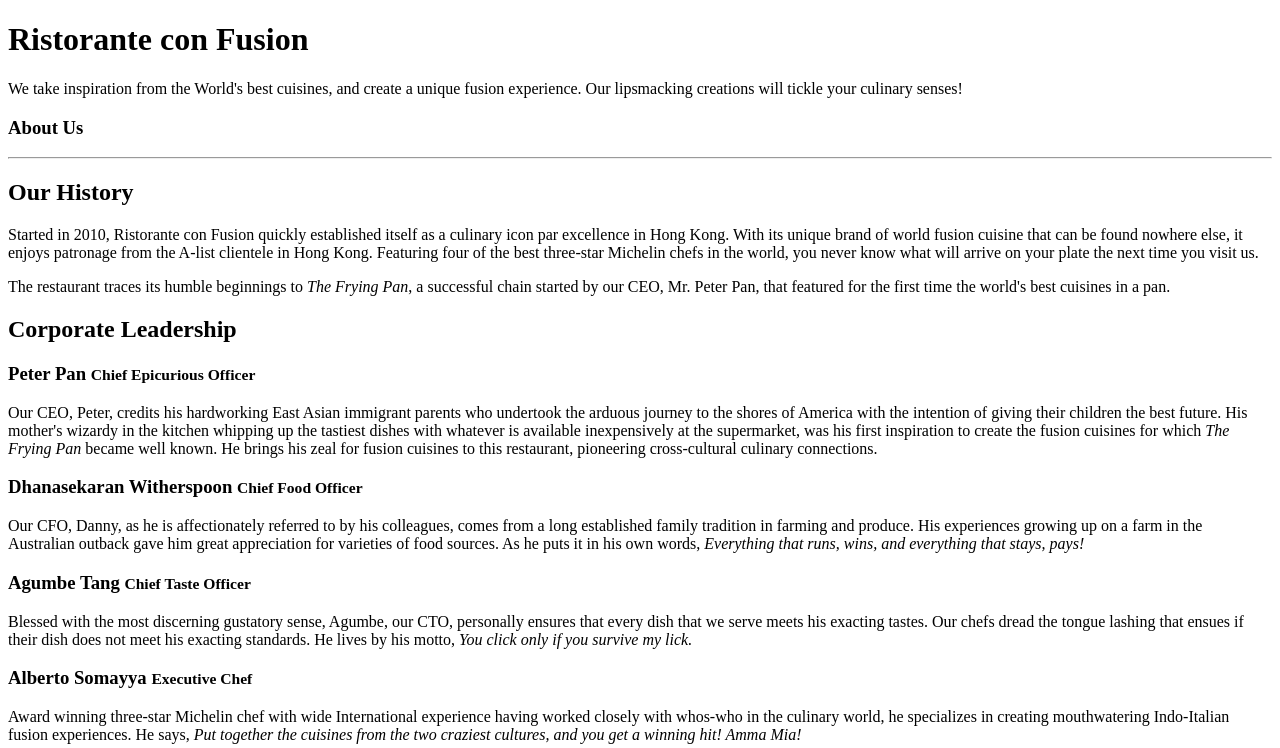
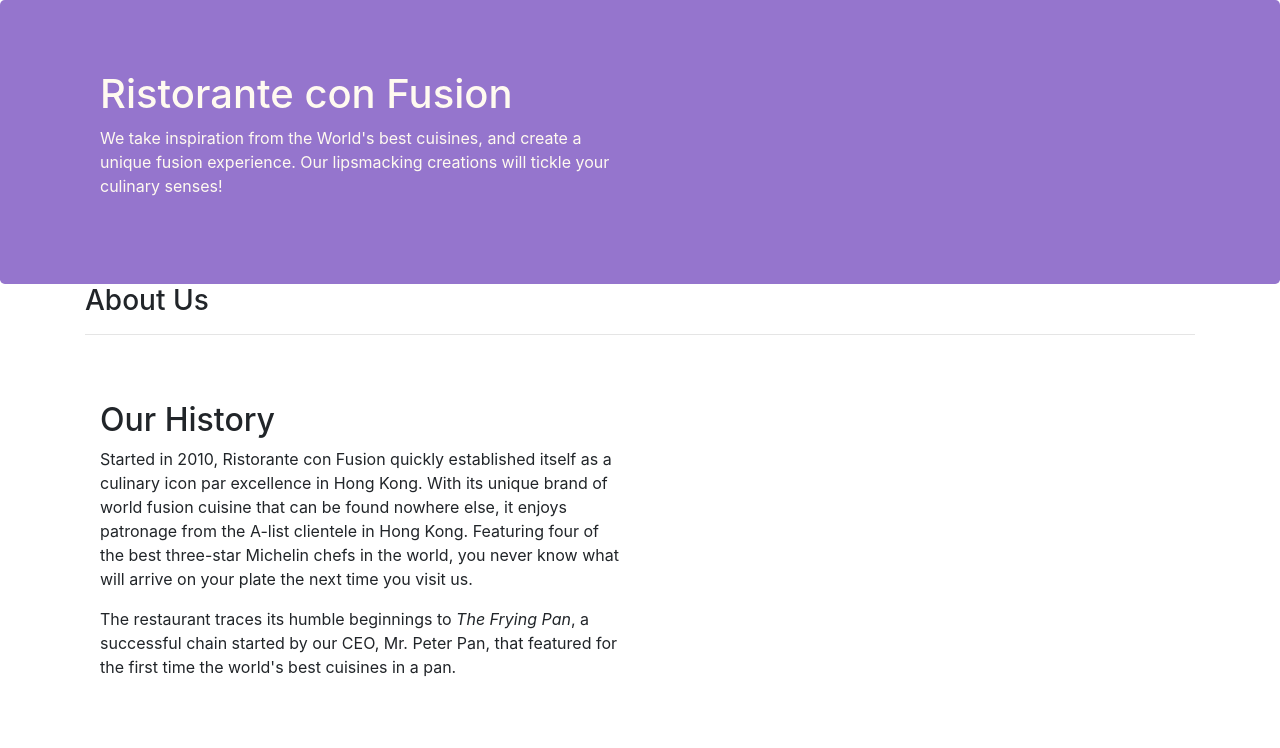
Before and after one commit to carloosbaroon/BootstrapCourse, a website: page aboutus.html in a window 1280 px wide. Shown: the top 748 px of the page. Drawn offline with nearby package versions, Linux system fonts and the light colour scheme.

Commit message:
Assigment 1
-Styling the aboutus.html
-Use of the d-none to hide content

```diff
--- a/aboutus.html
+++ b/aboutus.html
@@ -2,6 +2,14 @@
 <html lang="en">
 
 <head>
+    <!-- Required meta tags always come first -->
+    <meta charset="utf-8">
+    <meta name="viewport" content="width=device-width, initial-scale=1, shrink-to-fit=no">
+    <meta http-equiv="x-ua-compatible" content="ie=edge">
+
+    <!-- Bootstrap CSS -->
+    <link rel="stylesheet" href="node_modules/bootstrap/dist/css/bootstrap.min.css">
+    <link rel="stylesheet" href="css/styles.css">
 
     <title>Ristorante Con Fusion: About Us</title>
 
@@ -22,16 +30,16 @@
         </div>
     </header>
 
-    <div>
-        <div>
-            <div>
+    <div class="container">
+        <div class="row">
+            <div class="col-12">
                <h3>About Us</h3>
                <hr>
             </div>
         </div>
 
-        <div>
-            <div>
+        <div class="row row-content">
+            <div class="col-12 col-md-6">
                 <h2>Our History</h2>
                 <p>Started in 2010, Ristorante con Fusion quickly established itself as a culinary icon par excellence in Hong Kong. With its unique brand of world fusion cuisine that can be found nowhere else, it enjoys patronage from the A-list clientele in Hong Kong.  Featuring four of the best three-star Michelin chefs in the world, you never know what will arrive on your plate the next time you visit us.</p>
                 <p>The restaurant traces its humble beginnings to <em>The Frying Pan</em>, a successful chain started by our CEO, Mr. Peter Pan, that featured for the first time the world's best cuisines in a pan.</p>
@@ -40,18 +48,17 @@
             </div>
         </div>
 
-
-        <div>
-            <div>
+        <div class="row row-content">
+            <div class="col-12">
                 <h2>Corporate Leadership</h2>
                 <h3>Peter Pan <small>Chief Epicurious Officer</small></h3>
-                <p>Our CEO, Peter, credits his hardworking East Asian immigrant parents who undertook the arduous journey to the shores of America with the intention of giving their children the best future. His mother's wizardy in the kitchen whipping up the tastiest dishes with whatever is available inexpensively at the supermarket, was his first inspiration to create the fusion cuisines for which <em>The Frying Pan</em> became well known. He brings his zeal for fusion cuisines to this restaurant, pioneering cross-cultural culinary connections.</p>
+                <p class="d-none d-sm-block">Our CEO, Peter, credits his hardworking East Asian immigrant parents who undertook the arduous journey to the shores of America with the intention of giving their children the best future. His mother's wizardy in the kitchen whipping up the tastiest dishes with whatever is available inexpensively at the supermarket, was his first inspiration to create the fusion cuisines for which <em>The Frying Pan</em> became well known. He brings his zeal for fusion cuisines to this restaurant, pioneering cross-cultural culinary connections.</p>
                 <h3>Dhanasekaran Witherspoon <small>Chief Food Officer</small></h3>
-                <p>Our CFO, Danny, as he is affectionately referred to by his colleagues, comes from a long established family tradition in farming and produce. His experiences growing up on a farm in the Australian outback gave him great appreciation for varieties of food sources. As he puts it in his own words, <em>Everything that runs, wins, and everything that stays, pays!</em></p>
+                <p class="d-none d-sm-block">Our CFO, Danny, as he is affectionately referred to by his colleagues, comes from a long established family tradition in farming and produce. His experiences growing up on a farm in the Australian outback gave him great appreciation for varieties of food sources. As he puts it in his own words, <em>Everything that runs, wins, and everything that stays, pays!</em></p>
                 <h3>Agumbe Tang <small>Chief Taste Officer</small></h3>
-                <p>Blessed with the most discerning gustatory sense, Agumbe, our CTO, personally ensures that every dish that we serve meets his exacting tastes. Our chefs dread the tongue lashing that ensues if their dish does not meet his exacting standards. He lives by his motto, <em>You click only if you survive my lick.</em></p>
+                <p class="d-none d-sm-block">Blessed with the most discerning gustatory sense, Agumbe, our CTO, personally ensures that every dish that we serve meets his exacting tastes. Our chefs dread the tongue lashing that ensues if their dish does not meet his exacting standards. He lives by his motto, <em>You click only if you survive my lick.</em></p>
                 <h3>Alberto Somayya <small>Executive Chef</small></h3>
-                <p>Award winning three-star Michelin chef with wide International experience having worked closely with whos-who in the culinary world, he specializes in creating mouthwatering Indo-Italian fusion experiences. He says, <em>Put together the cuisines from the two craziest cultures, and you get a winning hit! Amma Mia!</em></p>
+                <p class="d-none d-sm-block">Award winning three-star Michelin chef with wide International experience having worked closely with whos-who in the culinary world, he specializes in creating mouthwatering Indo-Italian fusion experiences. He says, <em>Put together the cuisines from the two craziest cultures, and you get a winning hit! Amma Mia!</em></p>
             </div>
        </div>
 
```
Also changed, not shown: index.html (+3 -3 lines), css/styles.css (line endings or trailing spaces).
